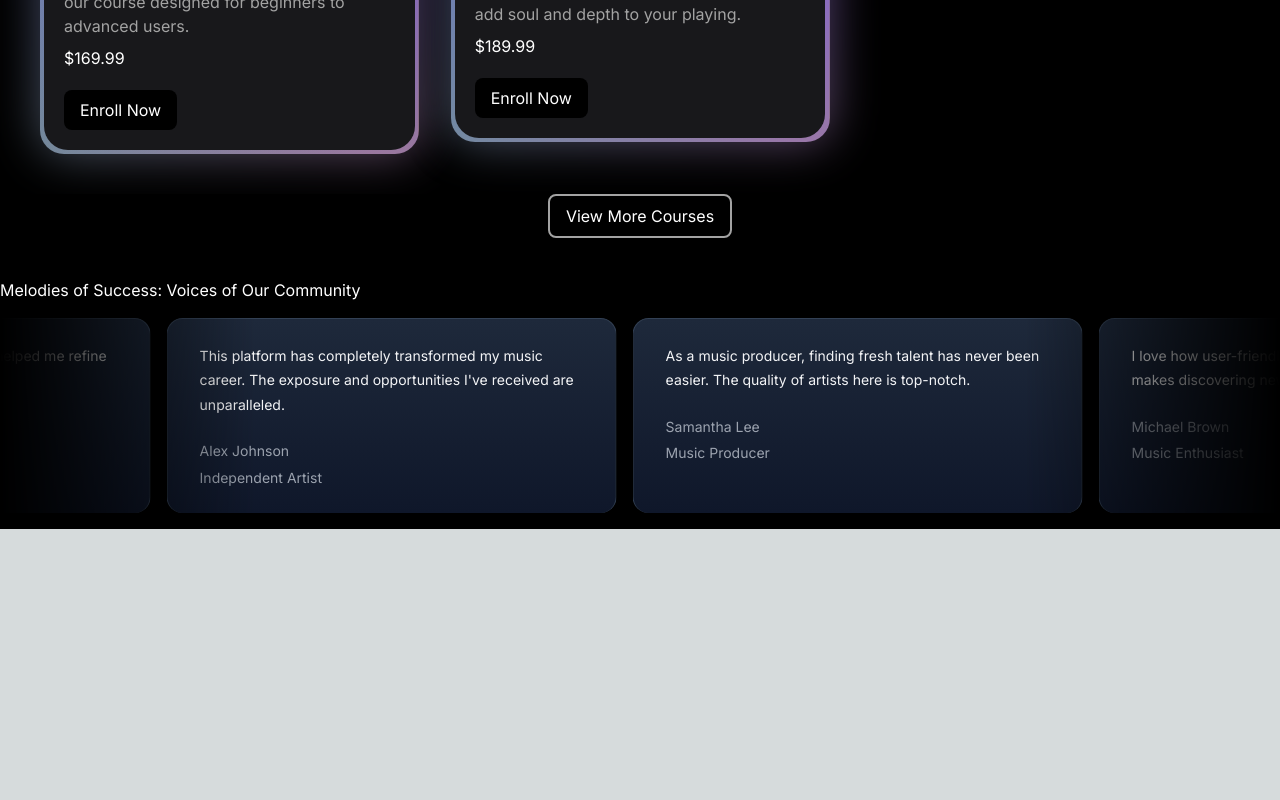
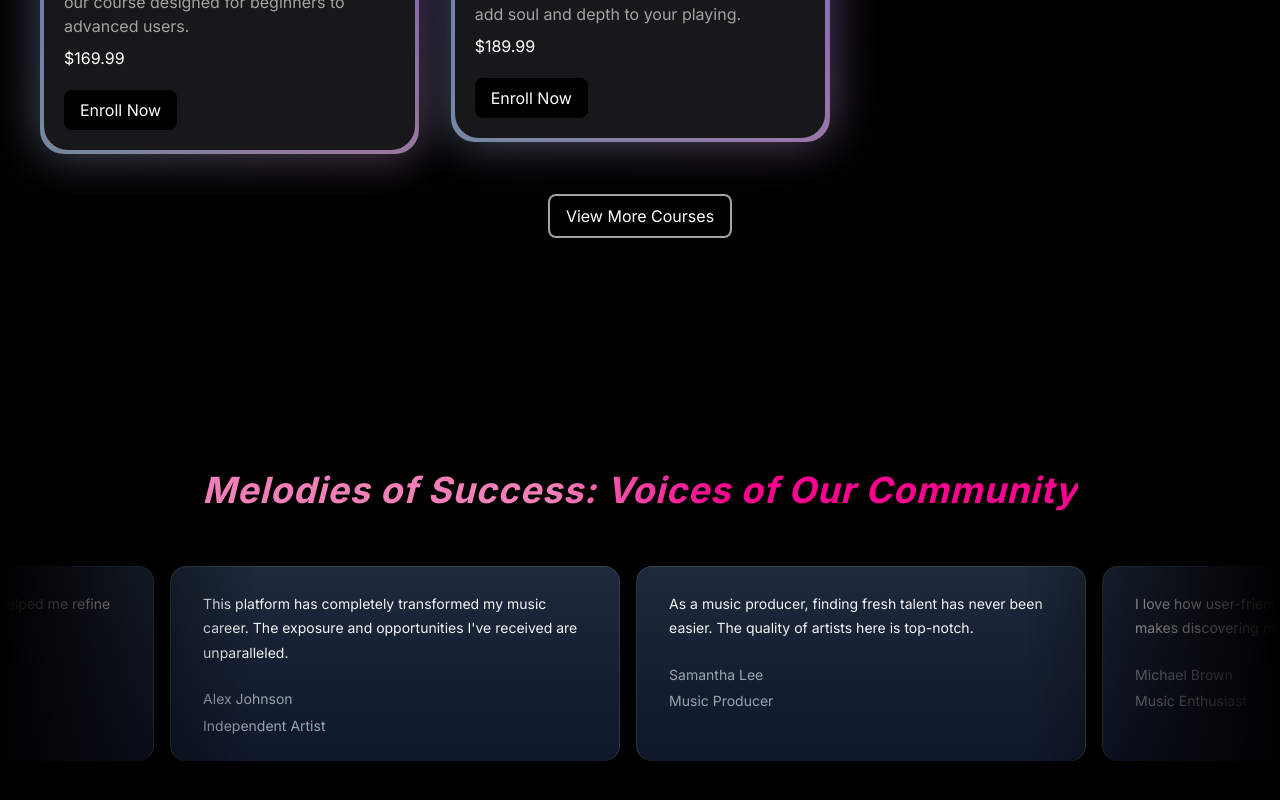
Before and after one commit to Atrika10/MusicWebsite, a Next.js app: page / in a window 1280 px wide. Shown: the part 1242-2042 px from the top of the page. Before the commit the page ends 1771 px from the top, so only its background shows below. Built offline with nearby package versions, Linux system fonts and the light colour scheme.

Commit message:
Refactor TestimonialsSection component to improve styling and responsiveness

```diff
--- a/src/components/TestimonialsSection.tsx
+++ b/src/components/TestimonialsSection.tsx
@@ -32,9 +32,17 @@ const Testimonials = [
 
 export default function TestimonialsSection() {
     return (
-        <div className="text-white">
+        <div className="text-white py-28 mt-10 flex flex-col w-full overflow-x-hidden justify-center items-center">
             {/* heading */}
-            <div>Melodies of Success: Voices of Our Community
+            <div className="text-2xl text-center font-bold tracking-wide my-10 text-transparent bg-clip-text italic px-4
+            sm:text-3xl
+            md:text-4xl md:px-0"
+                style={{
+                    backgroundImage: "linear-gradient(to right, #f27fb8 40%, #FF0090 60%)"
+                }}>
+
+                Melodies of Success: Voices of Our Community
+
 
             </div>
 
```
